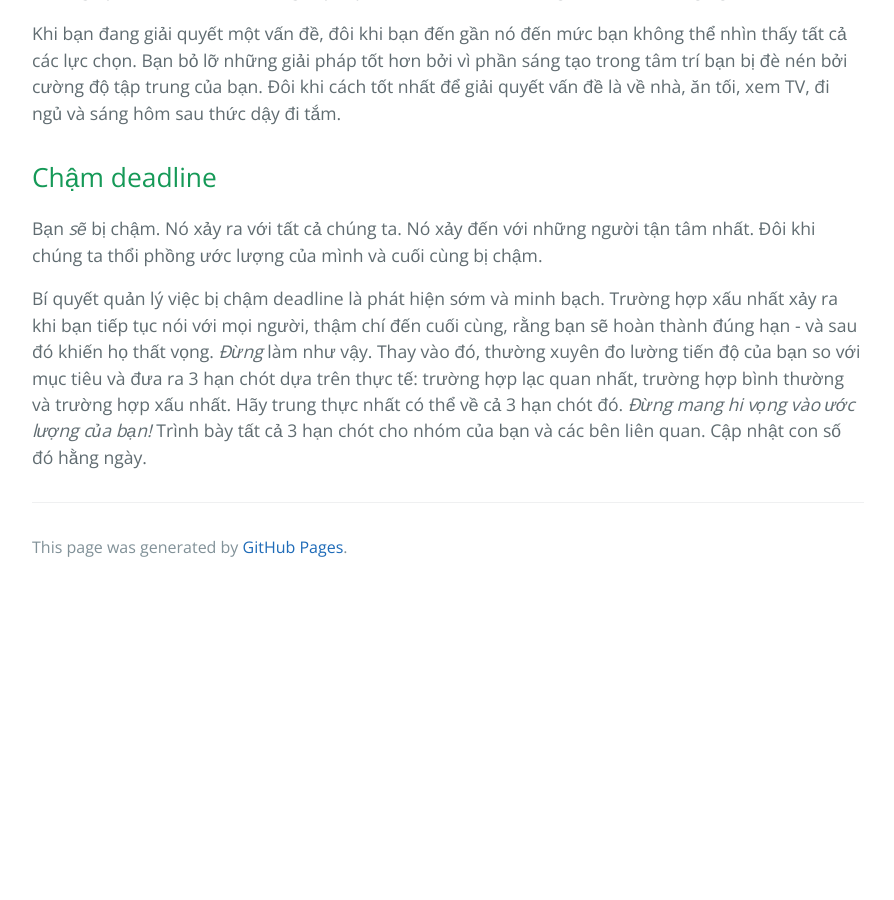
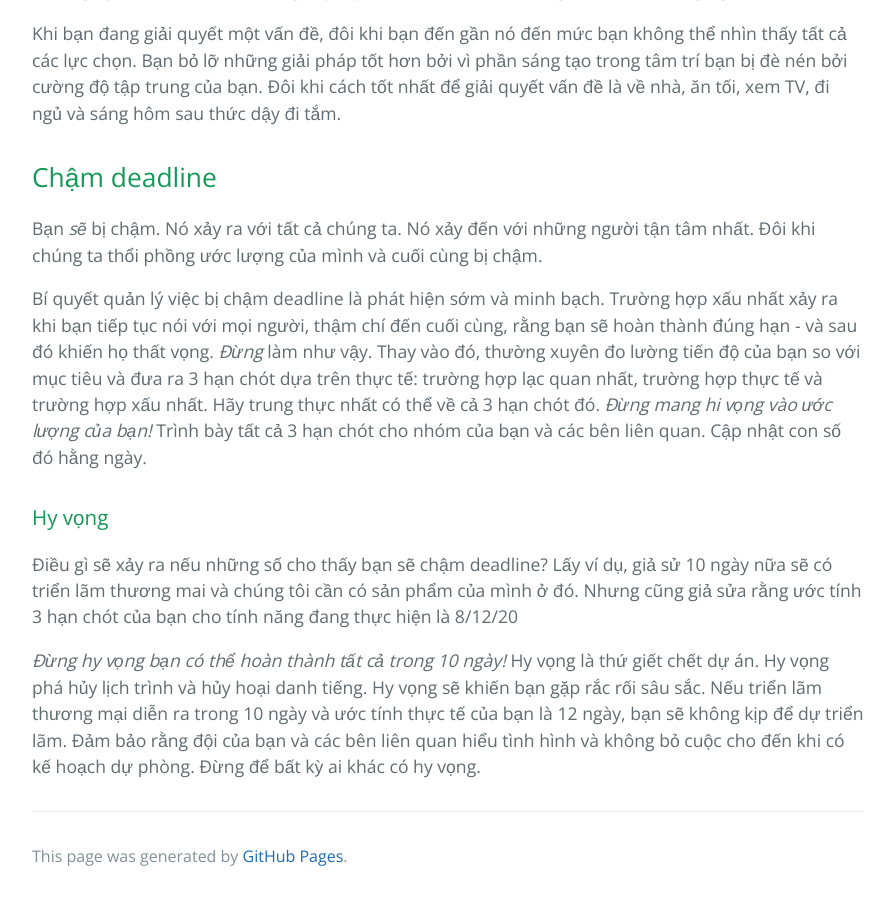
Before and after one commit to HaiBV/haibv.github.io, a Jekyll site: the page built from clean-coder/chapter-4-coding.md, in a window 1280 px wide and 900 px high, scrolled down 10867 px. Shown: the whole window, without its empty margins (192-1086 px from the left). Built offline with Jekyll 4.4.1, drawn with Linux system fonts in a browser that asks for light colours; our own code applies the rules of GitHub Pages for plain Markdown files; before the commit the page ends 11458 px from its top, so only the background shows below that.

Commit message:
Book - The Clean Coder - Chapter 4 - Coding

```diff
--- a/clean-coder/chapter-4-coding.md
+++ b/clean-coder/chapter-4-coding.md
@@ -210,4 +210,10 @@ Khi bạn đang giải quyết một vấn đề, đôi khi bạn đến gần n
 
 Bạn _sẽ_ bị chậm. Nó xảy ra với tất cả chúng ta. Nó xảy đến với những người tận tâm nhất. Đôi khi chúng ta thổi phồng ước lượng của mình và cuối cùng bị chậm.
 
-Bí quyết quản lý việc bị chậm deadline là phát hiện sớm và minh bạch. Trường hợp xấu nhất xảy ra khi bạn tiếp tục nói với mọi người, thậm chí đến cuối cùng, rằng bạn sẽ hoàn thành đúng hạn - và sau đó khiến họ thất vọng. _Đừng_ làm như vậy. Thay vào đó, thường xuyên đo lường tiến độ của bạn so với mục tiêu và đưa ra 3 hạn chót dựa trên thực tế: trường hợp lạc quan nhất, trường hợp bình thường và trường hợp xấu nhất. Hãy trung thực nhất có thể về cả 3 hạn chót đó. _Đừng mang hi vọng vào ước lượng của bạn!_ Trình bày tất cả 3 hạn chót cho nhóm của bạn và các bên liên quan. Cập nhật con số đó hằng ngày.
+Bí quyết quản lý việc bị chậm deadline là phát hiện sớm và minh bạch. Trường hợp xấu nhất xảy ra khi bạn tiếp tục nói với mọi người, thậm chí đến cuối cùng, rằng bạn sẽ hoàn thành đúng hạn - và sau đó khiến họ thất vọng. _Đừng_ làm như vậy. Thay vào đó, thường xuyên đo lường tiến độ của bạn so với mục tiêu và đưa ra 3 hạn chót dựa trên thực tế: trường hợp lạc quan nhất, trường hợp thực tế và trường hợp xấu nhất. Hãy trung thực nhất có thể về cả 3 hạn chót đó. _Đừng mang hi vọng vào ước lượng của bạn!_ Trình bày tất cả 3 hạn chót cho nhóm của bạn và các bên liên quan. Cập nhật con số đó hằng ngày.
+
+### Hy vọng
+
+Điều gì sẽ xảy ra nếu những số cho thấy bạn sẽ chậm deadline? Lấy ví dụ, giả sử 10 ngày nữa sẽ có triển lãm thương mai và chúng tôi cần có sản phẩm của mình ở đó. Nhưng cũng giả sửa rằng ước tính 3 hạn chót của bạn cho tính năng đang thực hiện là 8/12/20
+
+_Đừng hy vọng bạn có thể hoàn thành tất cả trong 10 ngày!_ Hy vọng là thứ giết chết dự án. Hy vọng phá hủy lịch trình và hủy hoại danh tiếng. Hy vọng sẽ khiến bạn gặp rắc rối sâu sắc. Nếu triển lãm thương mại diễn ra trong 10 ngày và ước tính thực tế của bạn là 12 ngày, bạn sẽ không kịp để dự triển lãm. Đảm bảo rằng đội của bạn và các bên liên quan hiểu tình hình và không bỏ cuộc cho đến khi có kế hoạch dự phòng. Đừng để bất kỳ ai khác có hy vọng.
```
